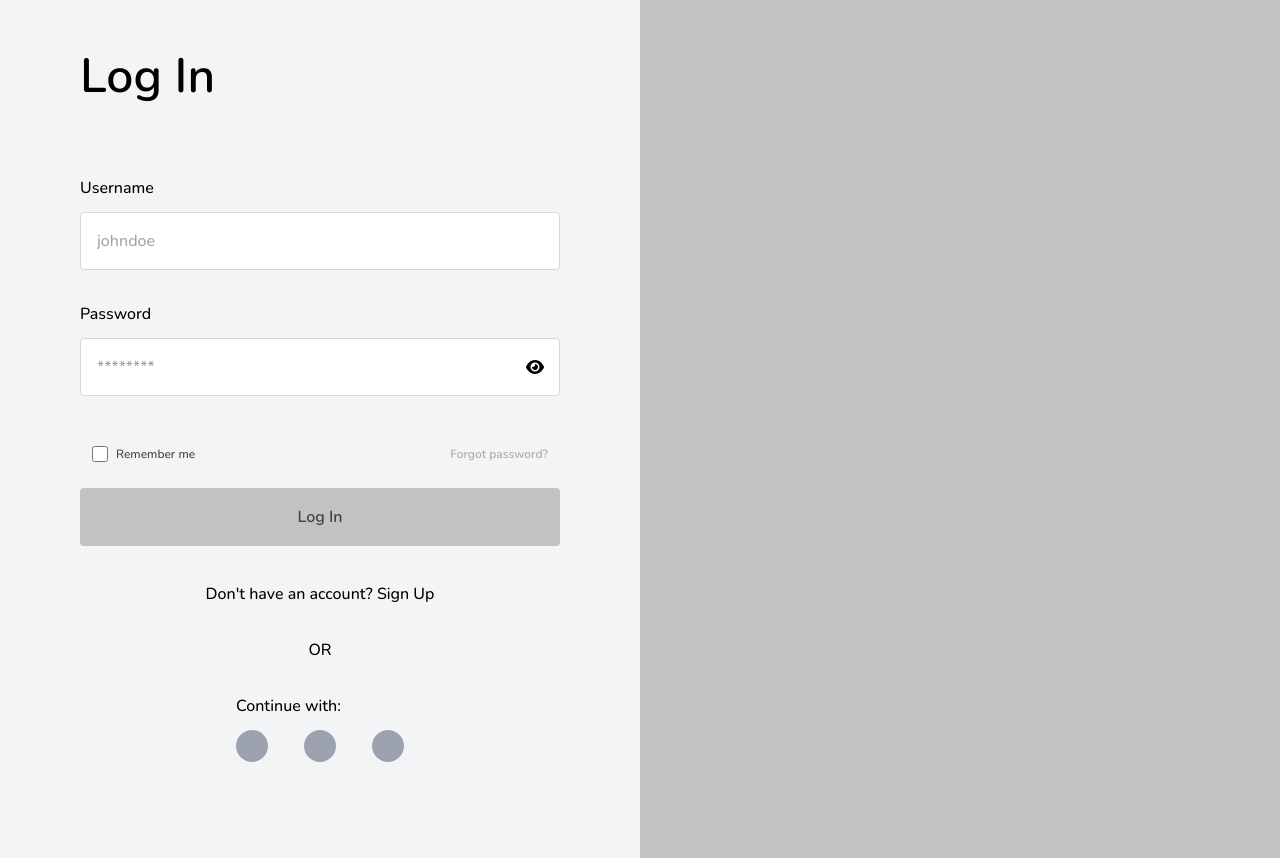
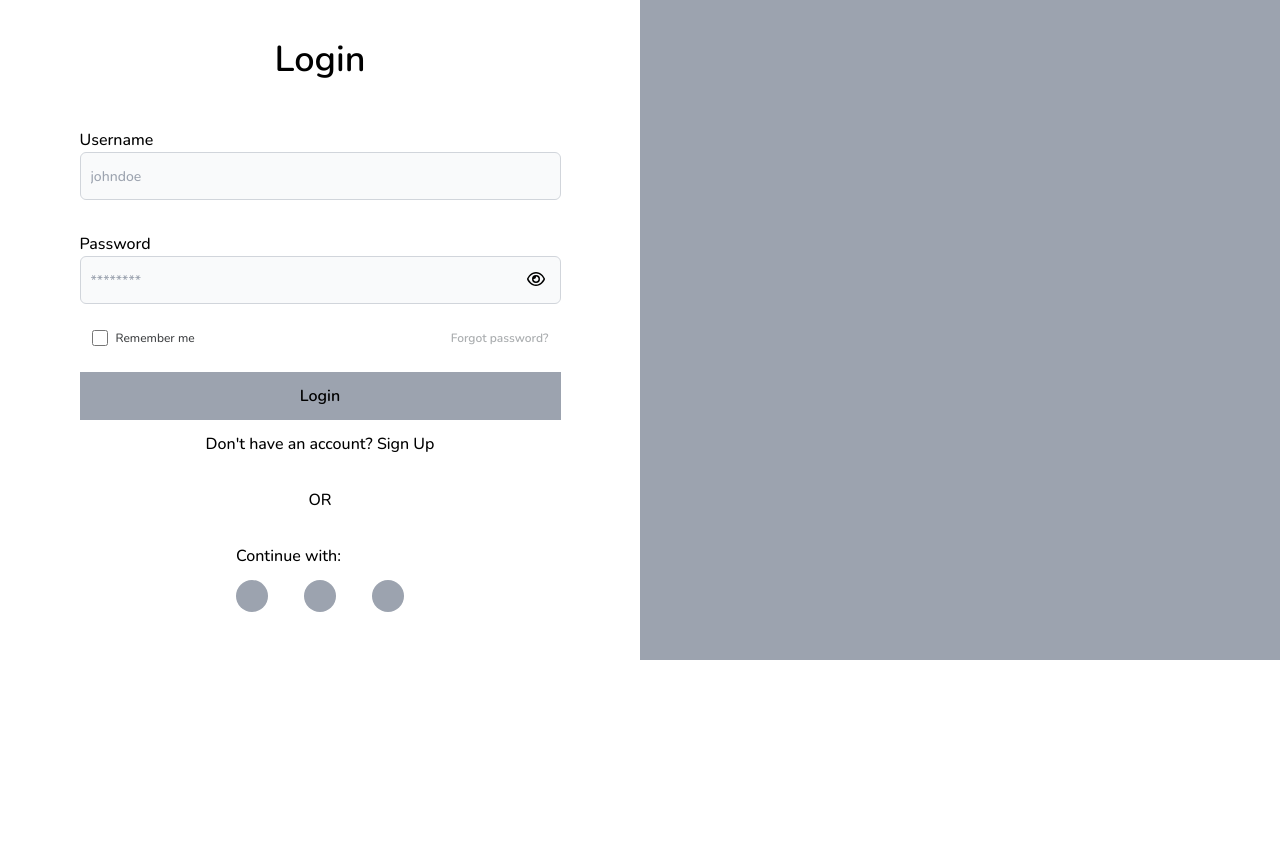
Before and after one commit to zuri-training/Proj_team_17_my_cms, a React (Create React App) app in the folder Frontend/: page /login in a window 1280 px wide. After the commit the page ends 800 px from the top, so only its background shows below. Built offline with nearby package versions, Linux system fonts and the light colour scheme; a web font is replaced by a local one.

Commit message:
fixed matching id issue and refactored the styling for the components

```diff
--- a/Frontend/src/components/layout/NavigationBar.js
+++ b/Frontend/src/components/layout/NavigationBar.js
@@ -37,10 +37,10 @@ const NavigationBar = () => {
 
                 <div className='inline-flex items-center'>
                     <li className='py-1 px-3 mr-4'>
-                        <Link to="/login" className='font-medium text-sm lg:text-base not-italic cursor-pointer inline-flex'>Login</Link>
+                        <a href="/login" className='font-medium text-sm lg:text-base not-italic cursor-pointer inline-flex'>Login</a>
                     </li>
 
-                    <Link to="/signup"><Button name="Get Started"/></Link>
+                    <a href='/signup'><Button name="Get Started"/></a>
                 </div>
             </ul>
         </div>
--- a/Frontend/src/pages/Login.js
+++ b/Frontend/src/pages/Login.js
@@ -1,34 +1,32 @@
 import React, {useState} from 'react';
 import { FontAwesomeIcon } from '@fortawesome/react-fontawesome';
-import { faEyeSlash, faEye } from '@fortawesome/free-solid-svg-icons';
+import { faEyeSlash, faEye } from '@fortawesome/free-regular-svg-icons';
 
 const Login = () => {
-
-
   const [open, setOpen] = useState(false);
 
   const toggle = () => {
     setOpen(!open);
   };
+
   return (
     <>
       <div className='flex h-full'>
-        <div className='bg-gray-100 w-[50%] font-nunito '>
-          <div className='flex relative left-16 flex-col justify-center py-12 px-4 max-w-lg w-full'>
-            <h1 className='font-semibold text-5xl leading-[56px] text-[#000000]'>Log In</h1>
-            <form className="mt-12 space-y-6" action="#" method="POST">
+        <div className='w-1/2'>
+          <h1 className="text-center mb-12 mt-10 font-semibold overflow-hidden text-4xl">Login</h1>
+          <div className='flex items-center justify-center flex-col'>
+
+            <form action="submit" method="post">
               <input type="hidden" name="remember" defaultValue="true" />
               <div className="">
                 <div className='mb-8'>
-                  <label htmlFor="username" className="">
-                    Username
-                  </label>
+                  <label htmlFor="username" className="">Username</label>
                   <input
                     id="username"
                     name="username"
                     type="text"
                     required
-                    className="block w-full rounded-[4px] p-4 mt-3 border text-[#C0C2C4]"
+                    className="h-12 rounded-md bg-gray-50 border border-gray-300 text-gray-900 text-sm  focus:ring-gray-500 block w-full p-2.5 pr-20  placeholder-gray-400 dark:text-white "
                     placeholder="johndoe"
                   />
                 </div>
@@ -42,10 +40,10 @@ const Login = () => {
                     type={open === false ? "password" : "text"}
                     autoComplete="current-password"
                     required
-                    className="block w-full rounded-[4px] p-4 mt-3 border text-[#C0C2C4]"
+                    className=" h-12 rounded-md bg-gray-50 border border-gray-300 text-gray-900 text-sm  focus:ring-gray-500 block w-full p-2.5 pr-20  placeholder-gray-400 dark:text-white "
                     placeholder="********"
                   />
-                  <span className='float-right relative -top-10 -left-4'>{open === false ? (
+                  <span className='float-right relative -top-9 -left-4'>{open === false ? (
                       <FontAwesomeIcon icon={faEye} onClick={toggle} />
                     ) : (
                       <FontAwesomeIcon icon={faEyeSlash} onClick={toggle} />
@@ -74,18 +72,11 @@ const Login = () => {
                 </div>
               </div>
 
-              <div>
-                <button
-                  type="submit"
-                  className="group relative w-full flex justify-center p-4 border border-transparent text-base font-semibold rounded text-[#414345] bg-[#C0C2C4] hover:bg-gray-500 focus:outline-none focus:ring-2 focus:ring-offset-2 focus:ring-gray-500"
-                >
-                  Log In
-                </button>
-              </div>
+              <button className=" font-semibold w-[481px] h-12 bg-gray-400 mt-6 flex items-center justify-center">Login</button>
 
               <div className="flex items-center justify-center flex-col">
                 <div className="pt-3">
-                  <p>Don't have an account? <a href="/create">Sign Up</a></p>
+                  <p>Don't have an account? <a href="/signup">Sign Up</a></p>
                 </div>
 
                 <p className="mt-8 mb-8">OR</p>
@@ -102,11 +93,10 @@ const Login = () => {
                 </div>
               </div>
             </form>
+
           </div>
-
-
         </div>
-        <div className='bg-[#C0C2C4] w-[50%]'></div>
+        <div className='bg-gray-400 w-2/4  bg-uu'></div>
       </div>
     </>
   );
--- a/Frontend/src/pages/SignUp.js
+++ b/Frontend/src/pages/SignUp.js
@@ -1,10 +1,7 @@
 import { useState } from "react";
-import { faEyeSlash, faEye } from '@fortawesome/free-solid-svg-icons';
+import { faEyeSlash, faEye } from '@fortawesome/free-regular-svg-icons';
 import { FontAwesomeIcon } from '@fortawesome/react-fontawesome';
 
-// import { AiFillEyeInvisible, AiFillEye } from "react-icons/ai";
-import "../index.css";
-// import { FaGoogle } from "react-icons/fa";
 
 const SignUp = () => {
   const [open, setOpen] = useState(false);
@@ -12,87 +9,56 @@ const SignUp = () => {
   const toggle = () => {
     setOpen(!open);
   };
+
   return (
-    <div className="h  flex">
-
-
-      <div className="   w-1/2   ">
-
-
-          <div className="text-center  mb-12 mt-10 font-semibold  text-5xl">
-              Sign Up
-          </div>
-
+    <div className="h-full flex">
+      <div className="w-1/2">
+        <h1 className="text-center mb-12 mt-10 font-semibold overflow-hidden text-4xl">Sign Up</h1>
         <div className="flex items-center justify-center flex-col">
 
           <form action="submit" method="post">
-
-          <div class="w-[481] mb-6 ">
-            <label
-              for="base-input"
-              className=" font-medium block mb-2 text-sm  text-black dark:text-gray-300"
-            >
-              Name
-            </label>
+            <div className="w-[481] mb-6 ">
+              <label htmlFor="name-input" className=" font-medium block mb-2 text-sm  text-black dark:text-gray-300">Name</label>
               <input
                 type="text"
-              id="base-input"
+                id="name-input"
                 placeholder="John Doe"
                 className=" h-12 rounded-md bg-gray-50 border border-gray-300 text-gray-900 text-sm  focus:ring-gray-500 block w-full p-2.5 pr-20  placeholder-gray-400 dark:text-white " required
               />
-
             </div>
-          <div class="w-[481px] mb-6">
-            <label
-              for="base-input"
-              className="block mb-2 text-sm font-medium  text-black dark:text-gray-300"
-            >
-              Username
-            </label>
+            <div className="w-[481px] mb-6">
+              <label htmlFor="usern-input" className="block mb-2 text-sm font-medium  text-black dark:text-gray-300">Username</label>
               <input
                 type="text"
-              id="base-input"
+                id="usern-input"
                 placeholder="johndoe"
                 className=" h-12 rounded-md bg-gray-50 border border-gray-300 text-gray-900 text-sm  focus:ring-gray-500 block w-full p-2.5 pr-20   dark:placeholder-gray-400 dark:text-white " required
               />
             </div>
-
-          <div class=" w-[481px] mb-6">
-            <label
-              for="base-input"
-              class="block mb-2 text-sm font-medium  text-black dark:text-gray-300"
-            >
-              Email
-            </label>
+            <div className=" w-[481px] mb-6">
+              <label htmlFor="epassw-input" className="block mb-2 text-sm font-medium  text-black dark:text-gray-300">Email</label>
               <input
                 type="email"
-              id="base-input"
+                id="epassw-input"
                 placeholder="johndoe@example.com"
                 className=" h-12 rounded-md bg-gray-50 border border-gray-300 text-gray-900 text-sm  focus:ring-gray-500 block w-full p-2.5 pr-20 dark:placeholder-gray-400 dark:text-white " required
               />
-            <p class="invisible peer-invalid:visible text-red-700 font-light">
+              <p className="invisible peer-invalid:visible text-red-700 font-light">
                   Please enter a valid email address
               </p>
             </div>
-
-          <div class="w-[481px] mb--6 mx-auto relative">
+            <div className="w-[481px] mb--6 mx-auto relative">
               <div className="w-full">
-              <label
-                for="base-input"
-                className="block mb-2 text-sm font-medium  text-black dark:text-gray-300"
-              >
-                Password
-              </label>
+                <label htmlFor="passw-input" className="block mb-2 text-sm font-medium  text-black dark:text-gray-300">Password</label>
                 <input
                   type={open === false ? "password" : "text"}
-                id="base-input"
+                  id="passw-input"
                   placeholder="*********"
                   className="h-12 rounded-md bg-gray-50 border border-gray-300 text-gray-900 text-sm  focus:ring-gray-500 block w-full p-2.5 pr-20dark:placeholder-gray-400 dark:text-white " required
                 />
               </div>
 
-            <div className=" text-2xl absolute top-10 right-5">
-
+              <div className="absolute top-10 right-5">
                 {open === false ? (
                   <FontAwesomeIcon icon={faEye} onClick={toggle} />
                 ) : (
@@ -101,14 +67,12 @@ const SignUp = () => {
               </div>
             </div>
 
-          <button className=" font-semibold w-[481px] h-12 bg-gray-400 mt-6 flex items-center justify-center">
-            Sign Up
-          </button>
+            <button type="submit" className=" font-semibold w-[481px] h-12 bg-gray-400 mt-6 flex items-center justify-center">Sign Up</button>
           </form>
 
           <div className="flex items-center justify-center flex-col">
             <div className="pt-3">
-          <p>Already have an account? <a href="/signin">Log In</a></p>
+              <p>Already have an account? <a href="/login">Log In</a></p>
             </div>
 
             <p className="mt-8 mb-8">OR</p>
@@ -116,16 +80,12 @@ const SignUp = () => {
             <div className="mb-12">
               <p className="mb-3">continue with:</p>
               <div className="flex items-center gap-9">
-          <div className="w-8 h-8 bg-gray-400 rounded-full">
-
-          </div>
+                <div className="w-8 h-8 bg-gray-400 rounded-full"></div>
                 <div className="w-8 h-8 bg-gray-400 rounded-full"></div>
                 <div className="w-8 h-8 bg-gray-400 rounded-full"></div>
               </div>
             </div>
           </div>
-
-
         </div>
       </div>
       <div className="bg-gray-400 w-2/4  bg-uu"></div>
```
Also changed, not shown: Frontend/src/index.css (+12 -0 lines). Lines whose indentation alone changed are shown as unchanged.
